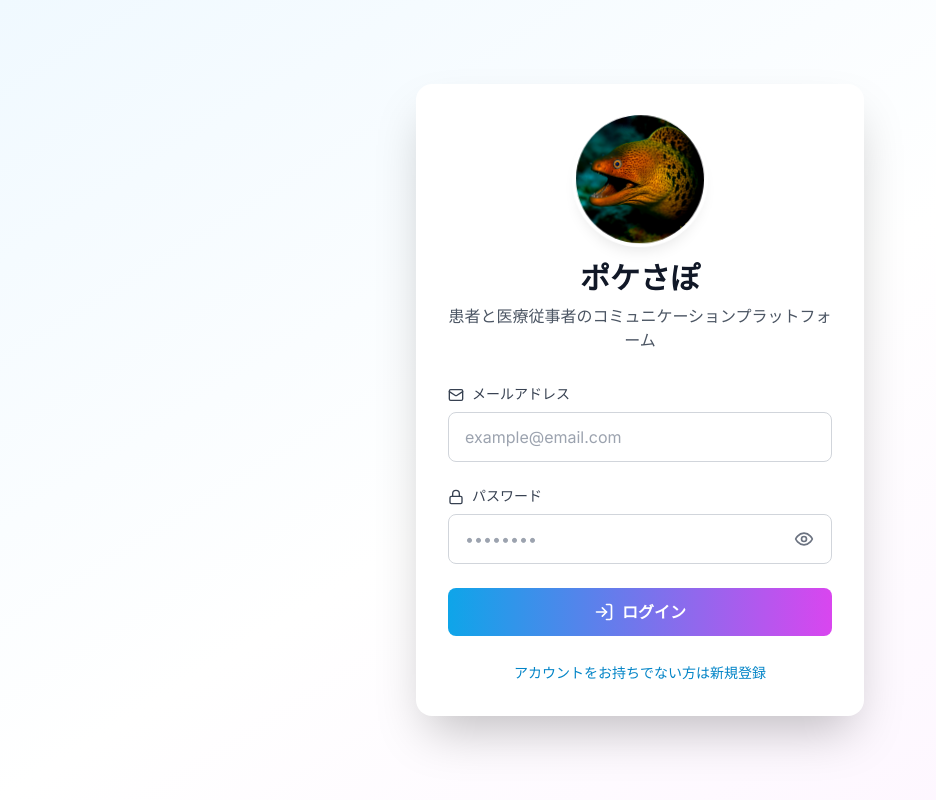
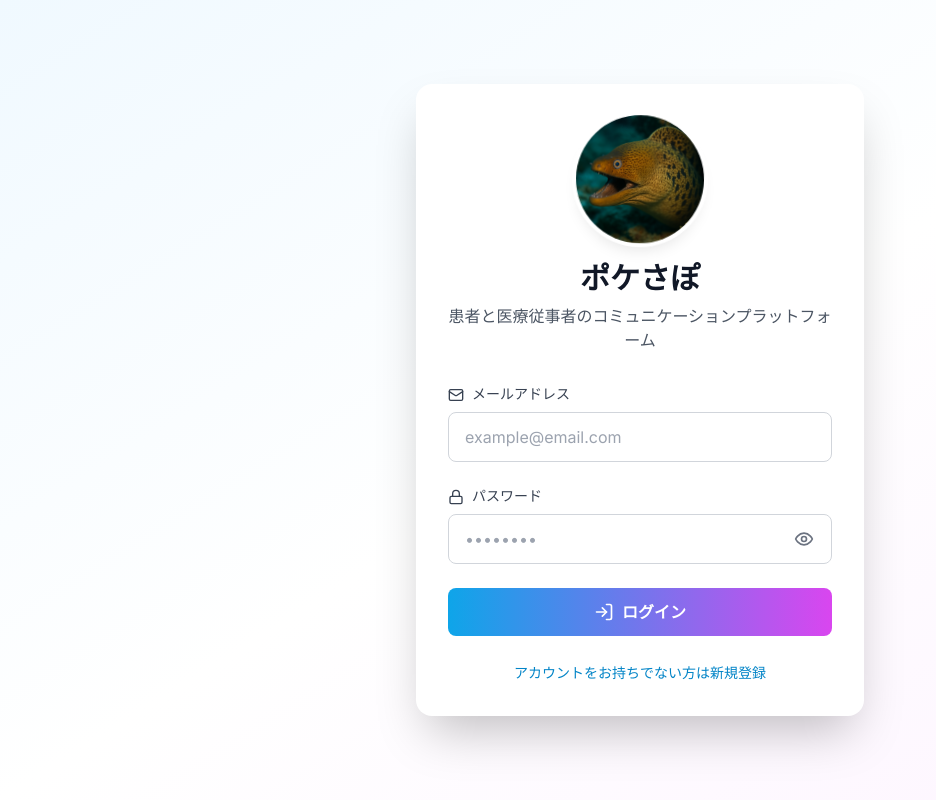
Before and after one commit to kensudogit/poke-sup, a Next.js app in the folder frontend/: page / in a window 1280 px wide. Shown: the whole page, without its empty margins (0-936 px from the left). Built offline with nearby package versions, Linux system fonts and the light colour scheme.

Commit message:
最新化

```diff
--- a/frontend/components/auth/LoginPage.tsx
+++ b/frontend/components/auth/LoginPage.tsx
@@ -170,14 +170,9 @@ export default function LoginPage() {
                   alt="ポケさぽロゴ"
                   width={128}
                   height={128}
-                  className="object-cover w-full h-full relative z-10"
-                  style={{
-                    filter: 'brightness(1.15) saturate(1.4) contrast(1.3)',
-                  }}
+                  className="object-cover w-full h-full"
                   priority
                 />
-                <div className="absolute inset-0 bg-gradient-to-br from-primary-500/10 to-secondary-500/10 rounded-full blur-xl -z-0"></div>
-                <div className="absolute inset-0 bg-gradient-to-br from-primary-400/15 to-secondary-400/15 mix-blend-multiply rounded-full"></div>
               </div>
             </div>
             <h1 className="text-3xl font-bold text-gray-900 mb-2">ポケさぽ</h1>
--- a/frontend/components/dashboard/DashboardLayout.tsx
+++ b/frontend/components/dashboard/DashboardLayout.tsx
@@ -53,13 +53,8 @@ export default function DashboardLayout({ children }: DashboardLayoutProps) {
               alt="ポケさぽロゴ"
               width={32}
               height={32}
-              className="object-cover w-full h-full relative z-10"
-              style={{
-                filter: 'brightness(1.15) saturate(1.4) contrast(1.3)',
-              }}
+              className="object-cover w-full h-full"
             />
-            <div className="absolute inset-0 bg-gradient-to-br from-primary-500/10 to-secondary-500/10 rounded-full blur-sm -z-0"></div>
-            <div className="absolute inset-0 bg-gradient-to-br from-primary-400/15 to-secondary-400/15 mix-blend-multiply rounded-full"></div>
           </div>
           <h1 className="text-xl font-bold text-gray-900">ポケさぽ</h1>
         </div>
@@ -87,13 +82,8 @@ export default function DashboardLayout({ children }: DashboardLayoutProps) {
                     alt="ポケさぽロゴ"
                     width={40}
                     height={40}
-                    className="object-cover w-full h-full relative z-10"
-                    style={{
-                      filter: 'brightness(1.15) saturate(1.4) contrast(1.3)',
-                    }}
+                    className="object-cover w-full h-full"
                   />
-                  <div className="absolute inset-0 bg-gradient-to-br from-primary-500/10 to-secondary-500/10 rounded-full blur-sm -z-0"></div>
-                  <div className="absolute inset-0 bg-gradient-to-br from-primary-400/15 to-secondary-400/15 mix-blend-multiply rounded-full"></div>
                 </div>
                 <h2 className="text-2xl font-bold bg-gradient-to-r from-primary-600 to-secondary-600 bg-clip-text text-transparent">
                   ポケさぽ
```
